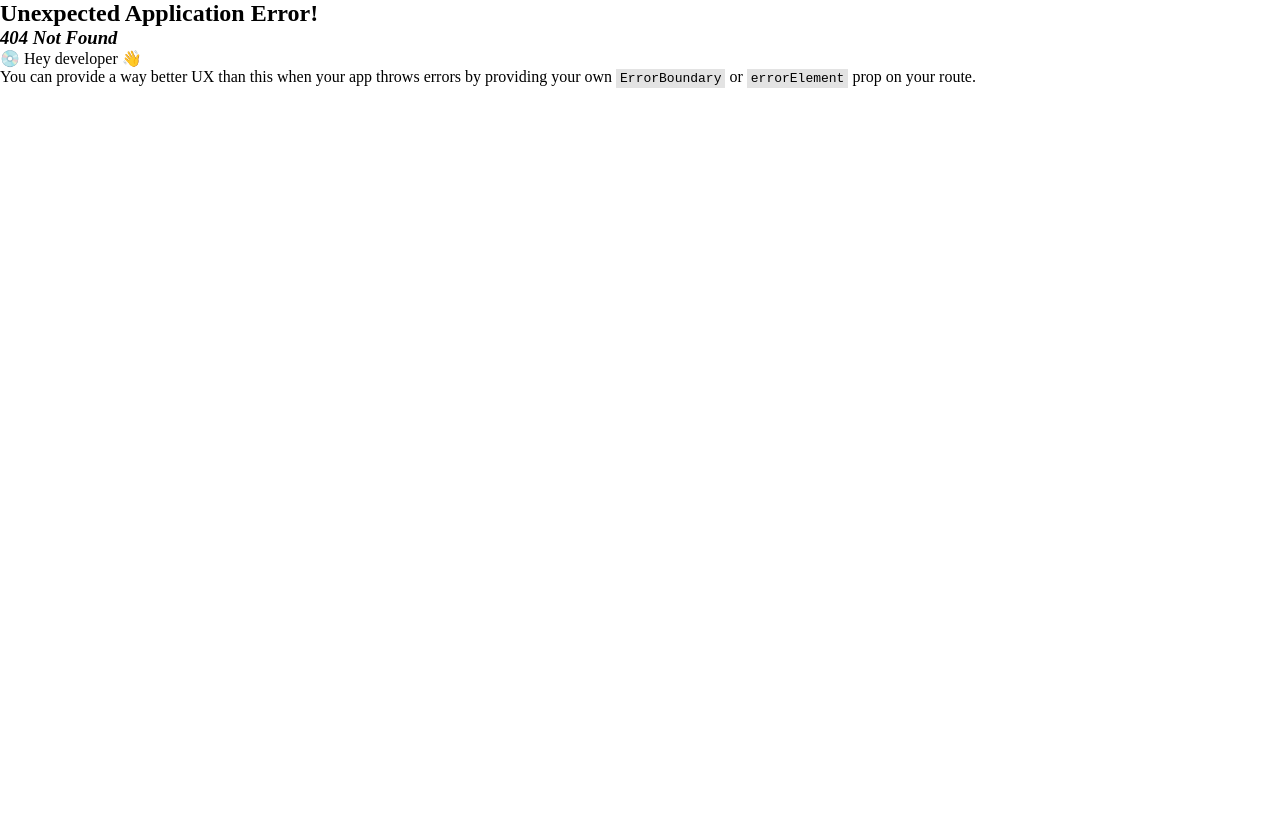
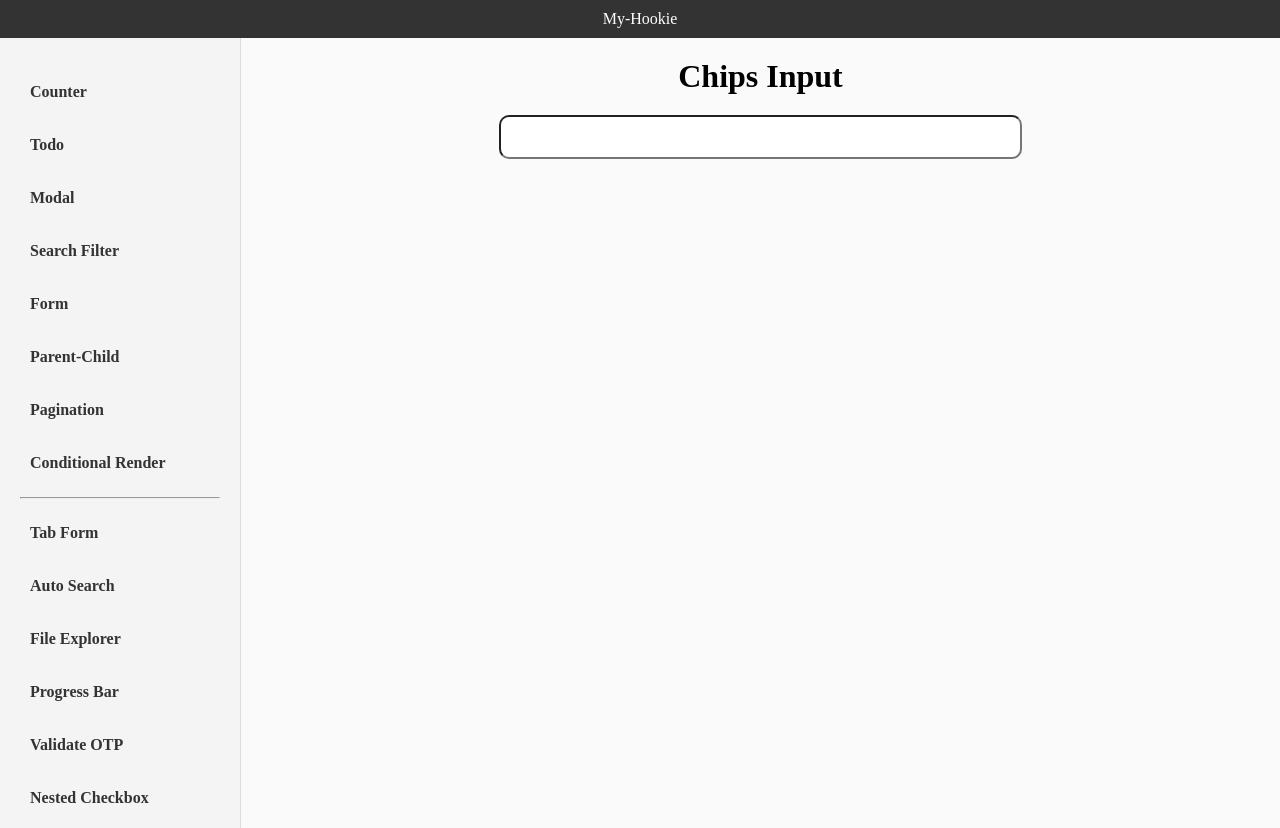
Before and after one commit to nityapriya-sahu/my-hookie, a React (Vite) app: page /chips-input in a window 1280 px wide. Before the commit this address had no page. Before the commit the page ends 800 px from the top, so only its background shows below. Built offline with nearby package versions, Linux system fonts and the light colour scheme.

Commit message:
chips input complete

```diff
--- a/src/components/All Hooks/styles.css
+++ b/src/components/All Hooks/styles.css
@@ -199,8 +199,27 @@
   font-size: xx-large;
   text-align: center;
 }
+/* =========================== */
 
 .parent_div {
   padding-left: 20px;
   margin-top: 10px;
 }
+/* =========================== */
+
+.input_container {
+  text-align: center;
+  margin-top: 20px;
+}
+.input_box {
+  height: 20px;
+  width: 50%;
+  border-radius: 10px;
+  padding: 10px;
+  font-size: medium;
+}
+.chips_container {
+  background: rgb(234, 192, 192);
+  margin: 5px;
+  padding: 10px;
+}
--- /dev/null
+++ b/src/components/ChipsInput/ChipsInput.jsx
@@ -0,0 +1,50 @@
+import React, { useState } from "react";
+
+const ChipsInput = () => {
+  const [inputValue, setInputValue] = useState("");
+  const [chips, setChips] = useState([]);
+
+  const handleClickEnter = (e) => {
+    // logic to add chips
+    if (e.key === "Enter" && inputValue.trim() !== "") {
+      setChips((prev) => [...prev, inputValue]);
+      setInputValue("");
+    }
+  };
+
+  const handleDelete = (index) => {
+    //to delete something from array we need to first create a copy of that array then delete from copieed array
+    const copyChips = [...chips];
+    copyChips.splice(index, 1);
+    setChips(copyChips);
+  };
+  return (
+    <div>
+      <h1>Chips Input</h1>
+      <div className="input_container">
+        <input
+          type="text"
+          className="input_box"
+          value={inputValue}
+          onChange={(e) => setInputValue(e.target.value)}
+          onKeyDown={(e) => handleClickEnter(e)}
+        />
+      </div>
+      <div style={{ textAlign: "center" }}>
+        {chips.map((item, index) => (
+          <div key={index} className="chips_container">
+            {item}
+            <button
+              style={{ padding: "5px", borderRadius: "5px" }}
+              onClick={() => handleDelete(index)}
+            >
+              X
+            </button>
+          </div>
+        ))}
+      </div>
+    </div>
+  );
+};
+
+export default ChipsInput;
--- a/src/components/MasterLayout/MasterLayout.jsx
+++ b/src/components/MasterLayout/MasterLayout.jsx
@@ -52,6 +52,9 @@ const MasterLayout = () => {
             <li>
               <Link to="/nested-checkbox">Nested Checkbox</Link>
             </li>
+            <li>
+              <Link to="/chips-input">Chips Input</Link>
+            </li>
             <hr />
             <h2 style={{ textAlign: "center" }}>All Hooks</h2>
             <li>
--- a/src/main.jsx
+++ b/src/main.jsx
@@ -24,6 +24,7 @@ import FileExplorer from "./components/FileExplorer/MainFolder";
 import ProgressBar from "./components/ProgressBar/ProgressBar";
 import OtpInput from "./components/OtpInput/OtpInput";
 import NestedCheckbox from "./components/NestedCheckbox/NestedCheckbox";
+import ChipsInput from "./components/ChipsInput/ChipsInput";
 
 // ...............................
 import UseStateComp from "./components/All Hooks/UseStateComp";
@@ -62,6 +63,7 @@ const routers = createBrowserRouter([
       { path: "progress-bar", element: <ProgressBar /> },
       { path: "validate-otp", element: <OtpInput /> },
       { path: "nested-checkbox", element: <NestedCheckbox /> },
+      { path: "chips-input", element: <ChipsInput /> },
 
       // .........................................
       { path: "use-state", element: <UseStateComp /> },
```
